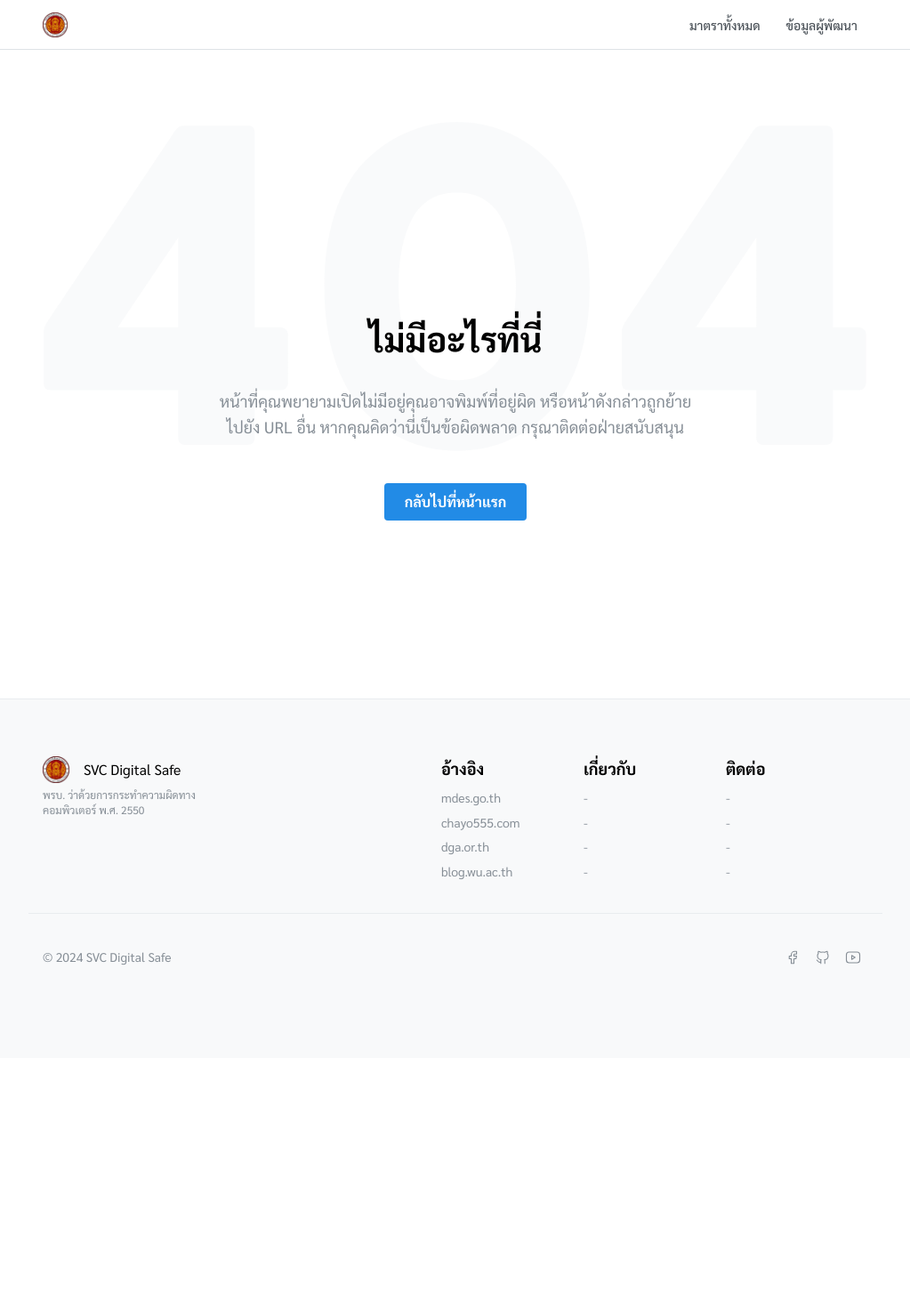
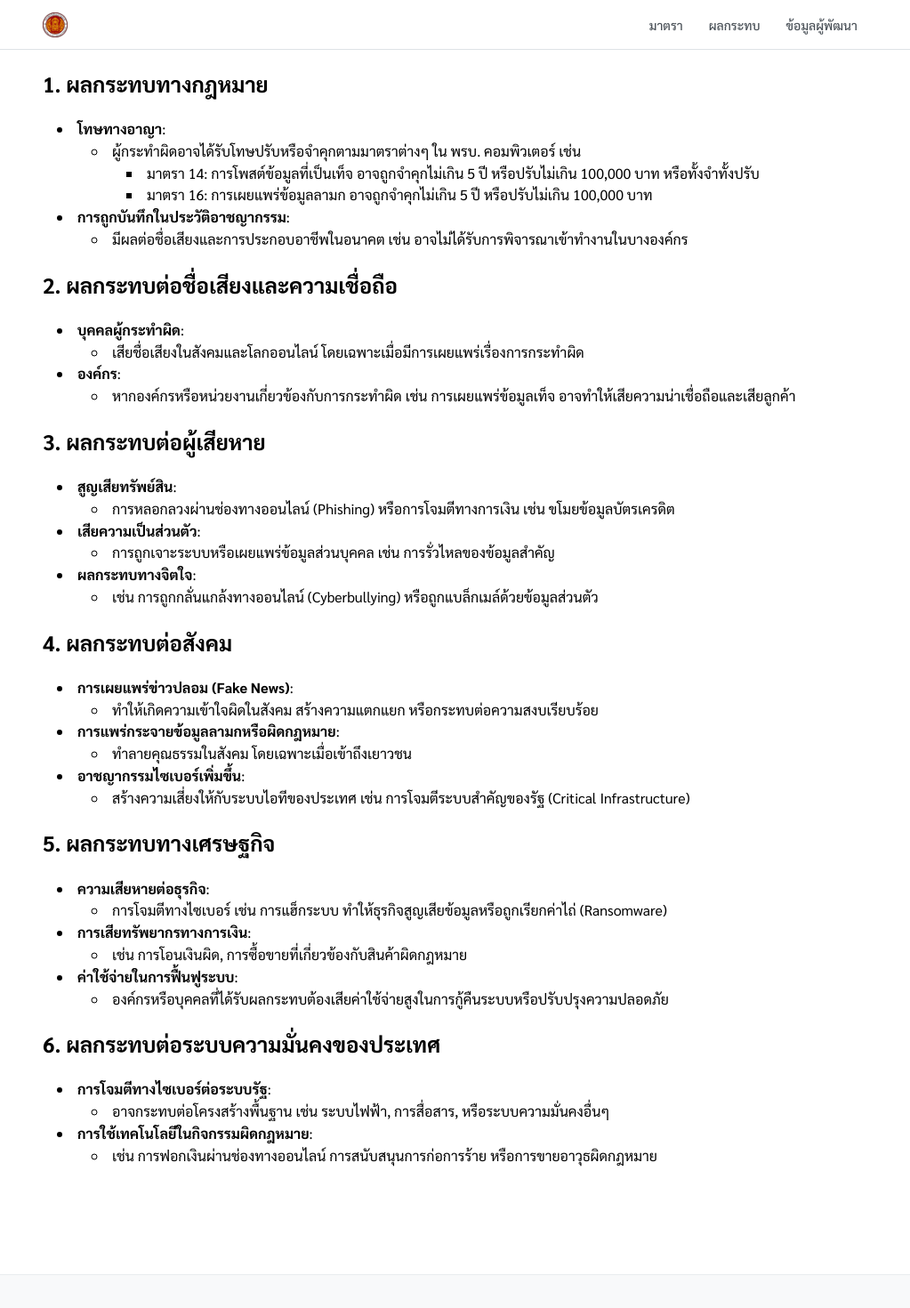
Before and after one commit to iwindd/svc-digital-safe, a Next.js app: page /effect in a window 1280 px wide. Before the commit this address had no page. Shown: the top 1470 px of the page at 89% size, without its empty margins (128-1151 px from the left). Before the commit the page ends 1189 px from the top, so only its background shows below. Built offline with nearby package versions, Linux system fonts and the light colour scheme.

Commit message:
feat: effect

```diff
--- a/src/app/components/Navbar/index.tsx
+++ b/src/app/components/Navbar/index.tsx
@@ -14,7 +14,8 @@ import iStoreLogo from "../../../assets/logo.png";
 import Link from "next/link";
 
 const links = [
-  { link: "/", label: "มาตราทั้งหมด" },
+  { link: "/", label: "มาตรา" },
+  { link: "/effect", label: "ผลกระทบ" },
   { link: "/about", label: "ข้อมูลผู้พัฒนา" },
 ];
 
--- /dev/null
+++ b/src/app/effect/page.tsx
@@ -0,0 +1,62 @@
+"use server";
+
+import { Container } from '@mantine/core'
+import React from 'react'
+import Markdown from '../components/Section/components/Markdown'
+
+const content = (`
+## 1. ผลกระทบทางกฎหมาย
+- **โทษทางอาญา**:
+  - ผู้กระทำผิดอาจได้รับโทษปรับหรือจำคุกตามมาตราต่างๆ ใน พรบ. คอมพิวเตอร์ เช่น
+    - มาตรา 14: การโพสต์ข้อมูลที่เป็นเท็จ อาจถูกจำคุกไม่เกิน 5 ปี หรือปรับไม่เกิน 100,000 บาท หรือทั้งจำทั้งปรับ
+    - มาตรา 16: การเผยแพร่ข้อมูลลามก อาจถูกจำคุกไม่เกิน 5 ปี หรือปรับไม่เกิน 100,000 บาท
+- **การถูกบันทึกในประวัติอาชญากรรม**:
+  - มีผลต่อชื่อเสียงและการประกอบอาชีพในอนาคต เช่น อาจไม่ได้รับการพิจารณาเข้าทำงานในบางองค์กร
+
+## 2. ผลกระทบต่อชื่อเสียงและความเชื่อถือ
+- **บุคคลผู้กระทำผิด**:
+  - เสียชื่อเสียงในสังคมและโลกออนไลน์ โดยเฉพาะเมื่อมีการเผยแพร่เรื่องการกระทำผิด
+- **องค์กร**:
+  - หากองค์กรหรือหน่วยงานเกี่ยวข้องกับการกระทำผิด เช่น การเผยแพร่ข้อมูลเท็จ อาจทำให้เสียความน่าเชื่อถือและเสียลูกค้า
+
+## 3. ผลกระทบต่อผู้เสียหาย
+- **สูญเสียทรัพย์สิน**:
+  - การหลอกลวงผ่านช่องทางออนไลน์ (Phishing) หรือการโจมตีทางการเงิน เช่น ขโมยข้อมูลบัตรเครดิต
+- **เสียความเป็นส่วนตัว**:
+  - การถูกเจาะระบบหรือเผยแพร่ข้อมูลส่วนบุคคล เช่น การรั่วไหลของข้อมูลสำคัญ
+- **ผลกระทบทางจิตใจ**:
+  - เช่น การถูกกลั่นแกล้งทางออนไลน์ (Cyberbullying) หรือถูกแบล็กเมล์ด้วยข้อมูลส่วนตัว
+
+## 4. ผลกระทบต่อสังคม
+- **การเผยแพร่ข่าวปลอม (Fake News)**:
+  - ทำให้เกิดความเข้าใจผิดในสังคม สร้างความแตกแยก หรือกระทบต่อความสงบเรียบร้อย
+- **การแพร่กระจายข้อมูลลามกหรือผิดกฎหมาย**:
+  - ทำลายคุณธรรมในสังคม โดยเฉพาะเมื่อเข้าถึงเยาวชน
+- **อาชญากรรมไซเบอร์เพิ่มขึ้น**:
+  - สร้างความเสี่ยงให้กับระบบไอทีของประเทศ เช่น การโจมตีระบบสำคัญของรัฐ (Critical Infrastructure)
+
+## 5. ผลกระทบทางเศรษฐกิจ
+- **ความเสียหายต่อธุรกิจ**:
+  - การโจมตีทางไซเบอร์ เช่น การแฮ็กระบบ ทำให้ธุรกิจสูญเสียข้อมูลหรือถูกเรียกค่าไถ่ (Ransomware)
+- **การเสียทรัพยากรทางการเงิน**:
+  - เช่น การโอนเงินผิด, การซื้อขายที่เกี่ยวข้องกับสินค้าผิดกฎหมาย
+- **ค่าใช้จ่ายในการฟื้นฟูระบบ**:
+  - องค์กรหรือบุคคลที่ได้รับผลกระทบต้องเสียค่าใช้จ่ายสูงในการกู้คืนระบบหรือปรับปรุงความปลอดภัย
+
+## 6. ผลกระทบต่อระบบความมั่นคงของประเทศ
+- **การโจมตีทางไซเบอร์ต่อระบบรัฐ**:
+  - อาจกระทบต่อโครงสร้างพื้นฐาน เช่น ระบบไฟฟ้า, การสื่อสาร, หรือระบบความมั่นคงอื่นๆ
+- **การใช้เทคโนโลยีในกิจกรรมผิดกฎหมาย**:
+  - เช่น การฟอกเงินผ่านช่องทางออนไลน์ การสนับสนุนการก่อการร้าย หรือการขายอาวุธผิดกฎหมาย
+
+`);
+
+const EffectPage = () => {
+  return (
+    <Container>
+      <Markdown children={content} />
+    </Container>
+  )
+}
+
+export default EffectPage
```
